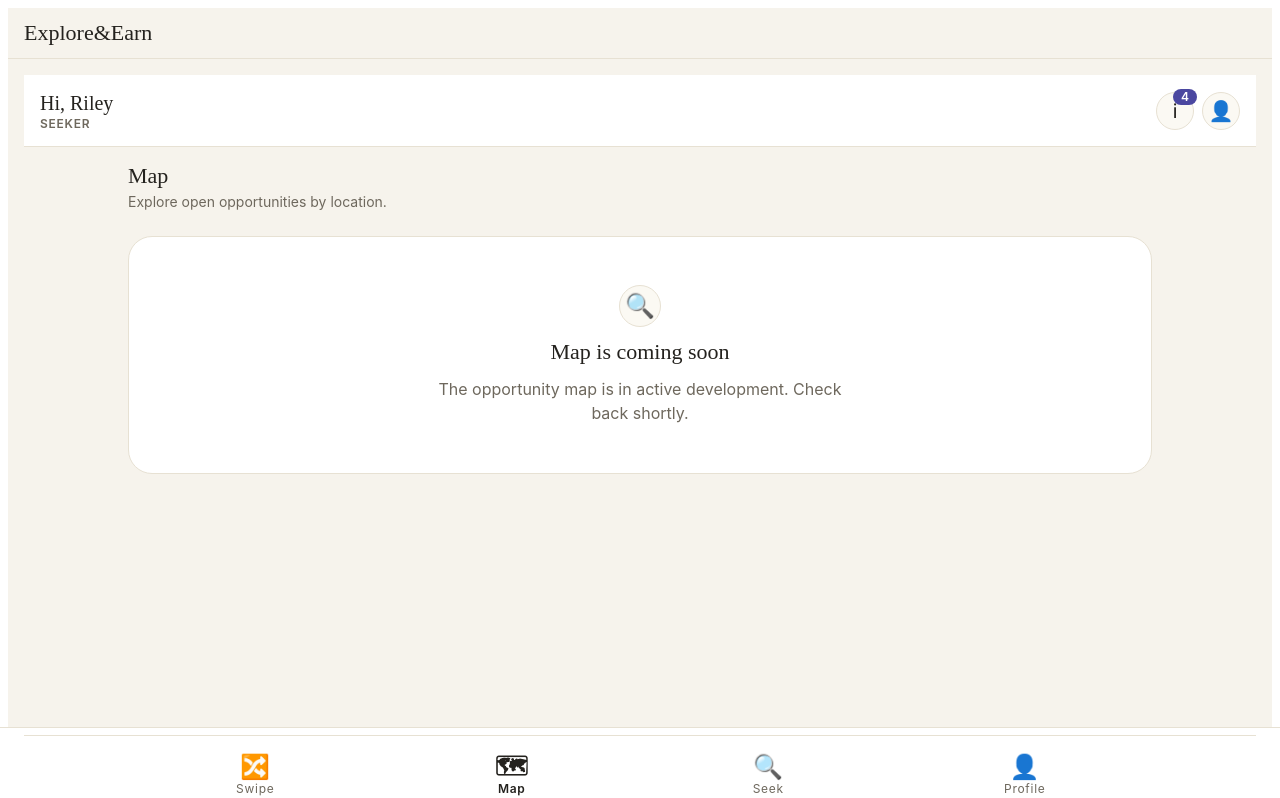
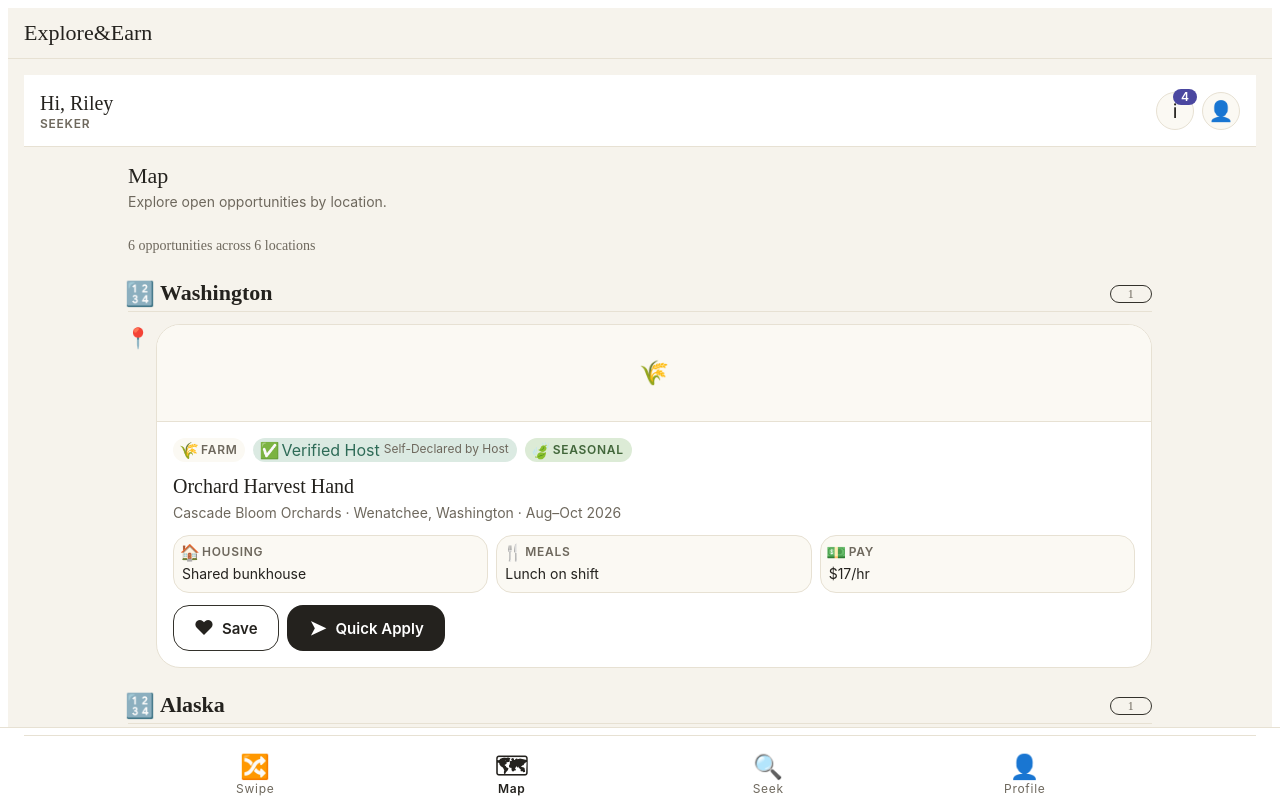
Before and after one commit to AutomatedEmpires/explore-and-earn, a Next.js app in the folder apps/web/: page /map in a window 1280 px wide. Shown: the top 798 px of the page. Built offline with nearby package versions, Linux system fonts and the light colour scheme.

Commit message:
feat(seeker): build /map as a location-grouped opportunity index (#71)
OpportunityMap groups opportunities by derived region with mappin.cluster headers + per-card category pins, rendered via the canonical DiscoveryCard (map surface). UI-only; feeds DISCOVERY_FIXTURES.

```diff
--- a/apps/web/app/(seeker)/map/page.tsx
+++ b/apps/web/app/(seeker)/map/page.tsx
@@ -1,9 +1,10 @@
-import { BucketPage } from "../../../components/seeker";
-import { EmptyState } from "../../../components/discovery";
+import { BucketPage, OpportunityMap } from "../../../components/seeker";
+import { DISCOVERY_FIXTURES } from "../../../components/discovery";
 
 /**
- * Map — locked seeker-nav tab. Placeholder surface until the Phase D map view
- * lands; ships now so the founder-locked bottom nav has no dead tab.
+ * Map — locked seeker-nav tab. Sprint Zero ships a location-grouped opportunity
+ * index (no map library in the frozen deps); a real tile/vector map swaps in
+ * behind OpportunityMap when the geocoded data layer lands.
  */
 export default function MapPage() {
 	return (
@@ -11,10 +12,7 @@ export default function MapPage() {
 			title="Map"
 			description="Explore open opportunities by location."
 		>
-			<EmptyState
-				title="Map is coming soon"
-				message="The opportunity map is in active development. Check back shortly."
-			/>
+			<OpportunityMap listings={DISCOVERY_FIXTURES} />
 		</BucketPage>
 	);
 }
--- /dev/null
+++ b/apps/web/components/seeker/OpportunityMap.module.css
@@ -0,0 +1,81 @@
+.map {
+	display: flex;
+	flex-direction: column;
+	gap: var(--space-section);
+}
+
+.summary {
+	margin: 0;
+	font-size: var(--type-meta-size);
+	line-height: var(--type-meta-lh);
+	color: var(--text-secondary);
+}
+
+.region {
+	display: flex;
+	flex-direction: column;
+	gap: var(--space-12);
+}
+
+.regionHeader {
+	display: flex;
+	align-items: center;
+	gap: var(--space-8);
+	padding-bottom: var(--space-4);
+	border-bottom: 1px solid var(--border-soft);
+	color: var(--text-secondary);
+}
+
+.regionName {
+	flex: 1;
+	min-width: 0;
+	margin: 0;
+	font-family: var(--font-display);
+	font-size: var(--type-section-size);
+	line-height: var(--type-section-lh);
+	color: var(--text-primary);
+}
+
+.regionCount {
+	display: inline-flex;
+	align-items: center;
+	justify-content: center;
+	min-width: var(--space-24);
+	padding: var(--space-2) var(--space-8);
+	border: 1px solid var(--border-ink);
+	border-radius: var(--radius-pill);
+	font-size: var(--type-label-size);
+	line-height: var(--type-label-lh);
+	letter-spacing: var(--type-label-tracking);
+	text-transform: uppercase;
+	color: var(--text-secondary);
+}
+
+.pins {
+	display: flex;
+	flex-direction: column;
+	gap: var(--space-12);
+	margin: 0;
+	padding: 0;
+	list-style: none;
+}
+
+.pin {
+	display: flex;
+	align-items: flex-start;
+	gap: var(--space-8);
+}
+
+.pinMarker {
+	flex: none;
+	display: inline-flex;
+	align-items: center;
+	justify-content: center;
+	padding-top: var(--space-4);
+	color: var(--text-secondary);
+}
+
+.pinCard {
+	flex: 1;
+	min-width: 0;
+}
--- /dev/null
+++ b/apps/web/components/seeker/OpportunityMap.tsx
@@ -0,0 +1,105 @@
+import type { OpportunityCategory } from "@explore-and-earn/contracts";
+import { DiscoveryCard, Icon } from "@explore-and-earn/ui";
+import type { IconKey } from "@explore-and-earn/ui";
+
+import { EmptyState, toDiscoveryCardData, type DiscoveryListing } from "../discovery";
+import styles from "./OpportunityMap.module.css";
+
+/** Geographic pin icon per canonical category (never the deprecated mappin.location). */
+const MAPPIN_ICON: Record<OpportunityCategory, IconKey> = {
+	farm: "mappin.farm",
+	maritime: "mappin.maritime",
+	remote: "mappin.remote",
+	seasonal: "mappin.seasonal",
+	mix: "mappin.mix",
+};
+
+interface RegionGroup {
+	readonly region: string;
+	readonly listings: readonly DiscoveryListing[];
+}
+
+/**
+ * Derive a coarse region label from a listing's location string. We key on the
+ * segment after the last comma (state / country), falling back to the whole
+ * string for comma-free locations like "Remote · Worldwide".
+ */
+function regionOf(location: string): string {
+	const parts = location.split(",");
+	return parts[parts.length - 1].trim();
+}
+
+/** Group listings by derived region, preserving first-seen order. */
+function groupByRegion(listings: readonly DiscoveryListing[]): readonly RegionGroup[] {
+	const groups = new Map<string, DiscoveryListing[]>();
+	for (const listing of listings) {
+		const region = regionOf(listing.location);
+		const existing = groups.get(region);
+		if (existing) {
+			existing.push(listing);
+		} else {
+			groups.set(region, [listing]);
+		}
+	}
+	return Array.from(groups, ([region, grouped]) => ({ region, listings: grouped }));
+}
+
+export interface OpportunityMapProps {
+	readonly listings: readonly DiscoveryListing[];
+}
+
+/**
+ * OpportunityMap — the /map surface. Sprint Zero ships a location-grouped index
+ * (no map library is in the frozen dependency set), built on the SINGLE
+ * canonical DiscoveryCard ("map" surface) plus the canonical mappin.* pins. It
+ * answers "what's open, and where" by clustering opportunities under their
+ * region, each card flagged with its category pin. When a real tile/vector map
+ * + geocoded listings land with the data layer, this view-model swaps in behind
+ * the same component contract.
+ *
+ * UI-only (Sprint Zero): no geocoding, backend, or persistence.
+ */
+export function OpportunityMap({ listings }: OpportunityMapProps) {
+	if (listings.length === 0) {
+		return (
+			<EmptyState
+				title="No opportunities on the map yet"
+				message="As hosts post roles, they'll appear here grouped by location."
+			/>
+		);
+	}
+
+	const groups = groupByRegion(listings);
+	const opportunityWord = listings.length === 1 ? "opportunity" : "opportunities";
+	const locationWord = groups.length === 1 ? "location" : "locations";
+	const summary = `${listings.length} ${opportunityWord} across ${groups.length} ${locationWord}`;
+
+	return (
+		<div className={styles.map} aria-label="Opportunities by location">
+			<p className={styles.summary}>{summary}</p>
+
+			{groups.map((group) => (
+				<section className={styles.region} key={group.region}>
+					<header className={styles.regionHeader}>
+						<Icon name="mappin.cluster" size={24} aria-hidden />
+						<h2 className={styles.regionName}>{group.region}</h2>
+						<span className={styles.regionCount}>{group.listings.length}</span>
+					</header>
+
+					<ul className={styles.pins}>
+						{group.listings.map((listing) => (
+							<li className={styles.pin} key={listing.id}>
+								<span className={styles.pinMarker} aria-hidden>
+									<Icon name={MAPPIN_ICON[listing.category]} size={20} />
+								</span>
+								<div className={styles.pinCard}>
+									<DiscoveryCard data={toDiscoveryCardData(listing)} surface="map" />
+								</div>
+							</li>
+						))}
+					</ul>
+				</section>
+			))}
+		</div>
+	);
+}
--- a/apps/web/components/seeker/index.ts
+++ b/apps/web/components/seeker/index.ts
@@ -16,6 +16,8 @@ export { SeekerHeader } from "./SeekerHeader";
 export { SeekerBottomNav } from "./SeekerBottomNav";
 export { SwipeDeck } from "./SwipeDeck";
 export type { SwipeDeckProps } from "./SwipeDeck";
+export { OpportunityMap } from "./OpportunityMap";
+export type { OpportunityMapProps } from "./OpportunityMap";
 export { ResumePanel } from "./ResumePanel";
 export type { ResumePanelProps } from "./ResumePanel";
 export { SettingsPanel } from "./SettingsPanel";
```
